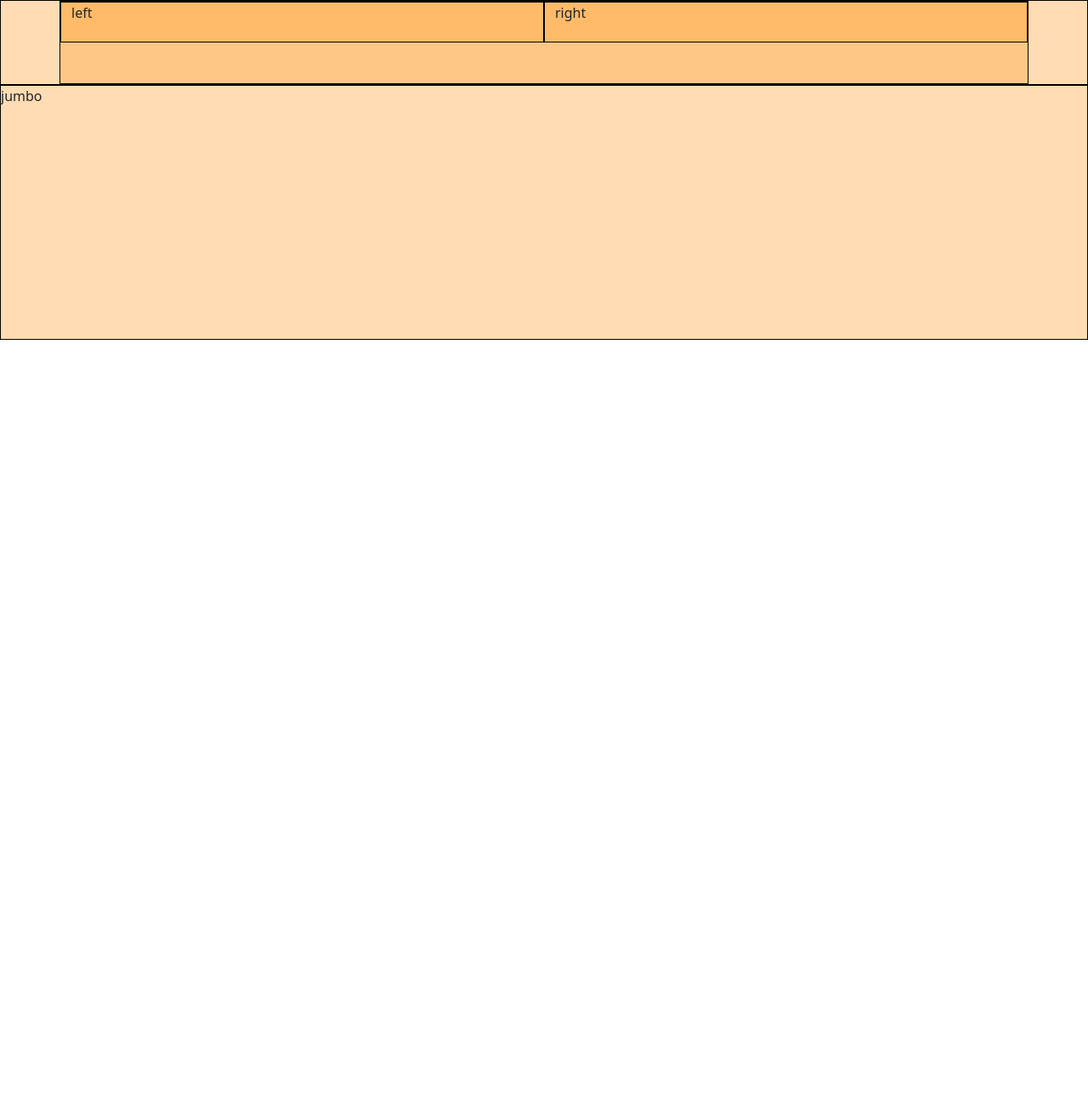
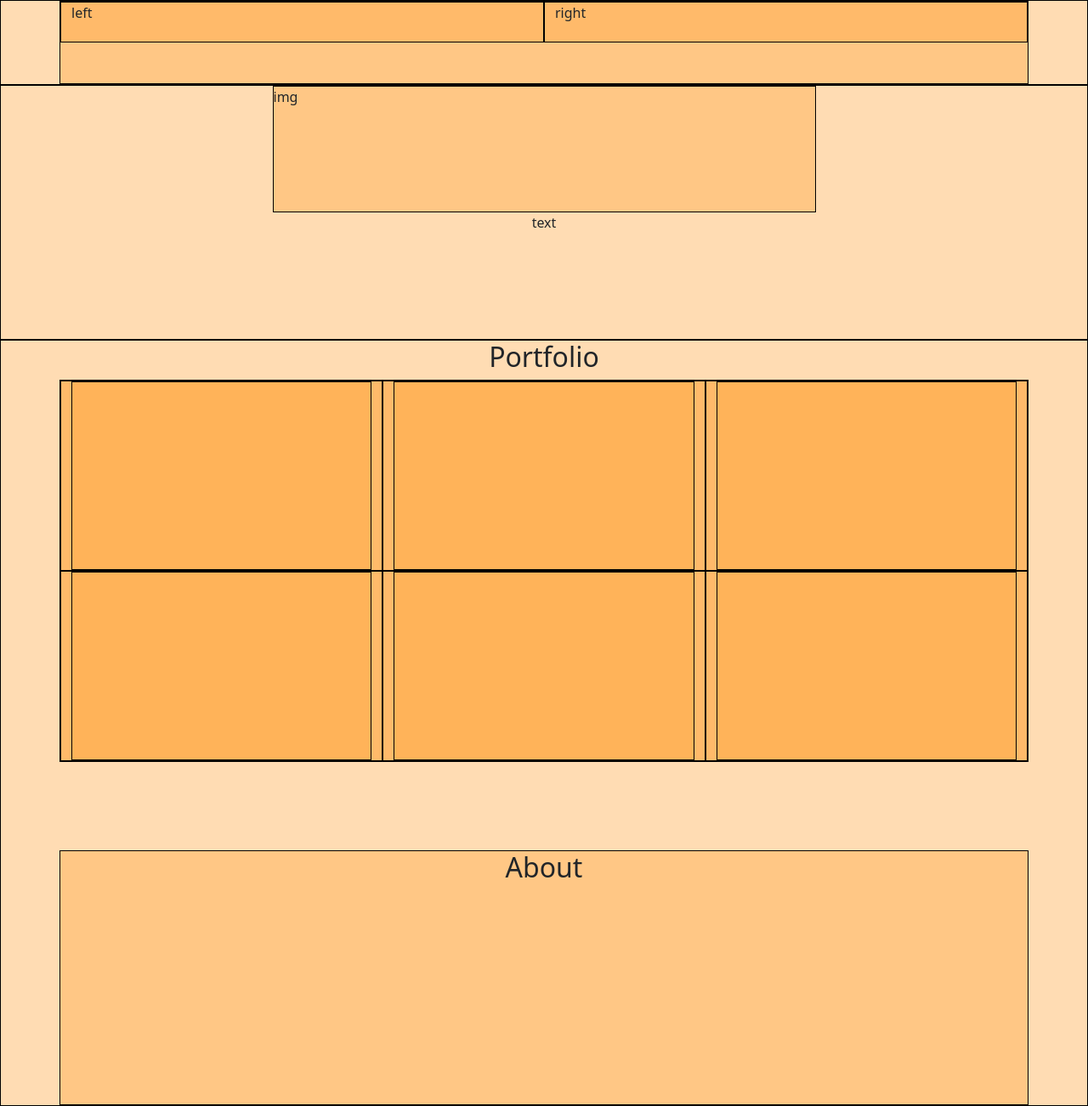
Before and after one commit to iliescumichele/html-css-bootstrap-freelancer, a plain HTML site: page index.html in a window 1280 px wide. Shown: the whole page at 85% size. Before the commit the page ends 800 px from the top, so only its background shows below. Drawn offline with nearby package versions, Linux system fonts and the light colour scheme.

Commit message:
Made layout for the img projects

```diff
--- a/css/style.css
+++ b/css/style.css
@@ -20,3 +20,12 @@ header nav{
 .jumbotron{
     height: 300px;
 }
+
+
+#my-projects{
+    height: 600px;
+}
+
+#about{
+    height: 300px;
+}
--- a/index.html
+++ b/index.html
@@ -24,9 +24,54 @@
         </nav>
     </header>
 
-    <div class="jumbotron dbg">
-        jumbo
+    <div class="jumbotron d-flex flex-column align-items-center dbg">
+        <jumbo class="img h-50 w-50 dbg">
+            img
+        </jumbo>
+        <div class="jumbo-text">text</div>
+        </div>
     </div>
+
+    <main class=" dbg">
+        <section id="my-projects">
+            <div class="container">
+                <h2 class="text-center">Portfolio</h2>
+            </div>
+            <div class="container h-75">
+                <div class="row h-100 dbg">
+                    <div class="col-4 h-50 dbg">
+                        <div class="col img-project h-100 dbg"></div>
+                    </div>
+                    <div class="col-4 h-50 dbg">
+                        <div class="col img-project h-100 dbg"></div>
+                    </div>
+                    <div class="col-4 h-50 dbg">
+                        <div class="col img-project h-100 dbg"></div>
+                    </div>
+                    <div class="col-4 h-50 dbg">
+                        <div class="col img-project h-100 dbg"></div>
+                    </div>
+                    <div class="col-4 h-50 dbg">
+                        <div class="col img-project h-100 dbg"></div>
+                    </div>
+                    <div class="col-4 h-50 dbg">
+                        <div class="col img-project h-100 dbg"></div>
+                    </div>
+                </div>
+            </div>
+        </section>
+
+
+
+
+        <section id="about">
+            <div class="container h-100 dbg">
+                <h2 class="text-center">About</h2>
+
+            </div>
+        </section>
+    </main>
+
 
 </body>
 </html>
```
